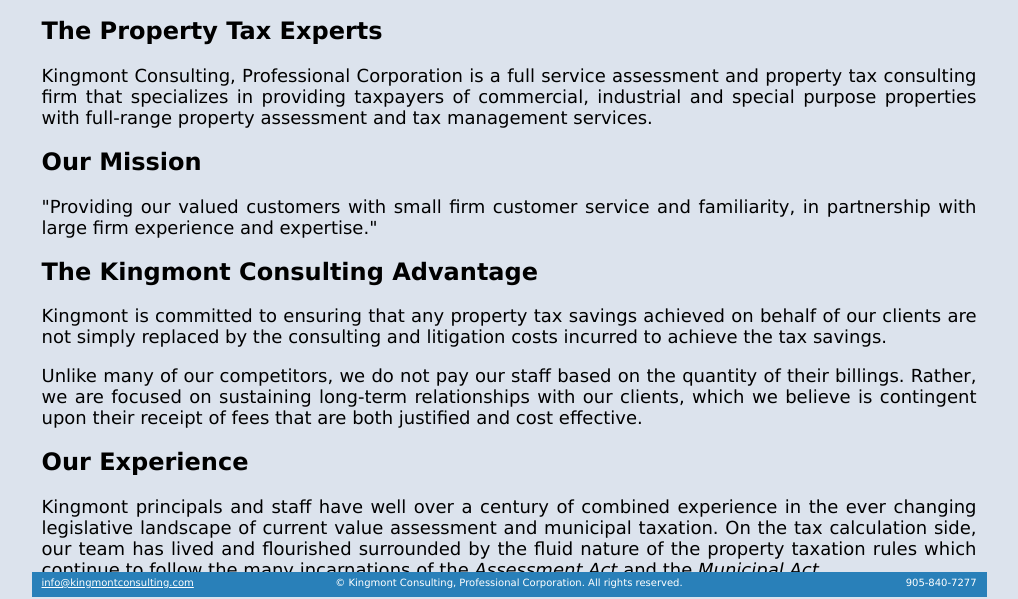
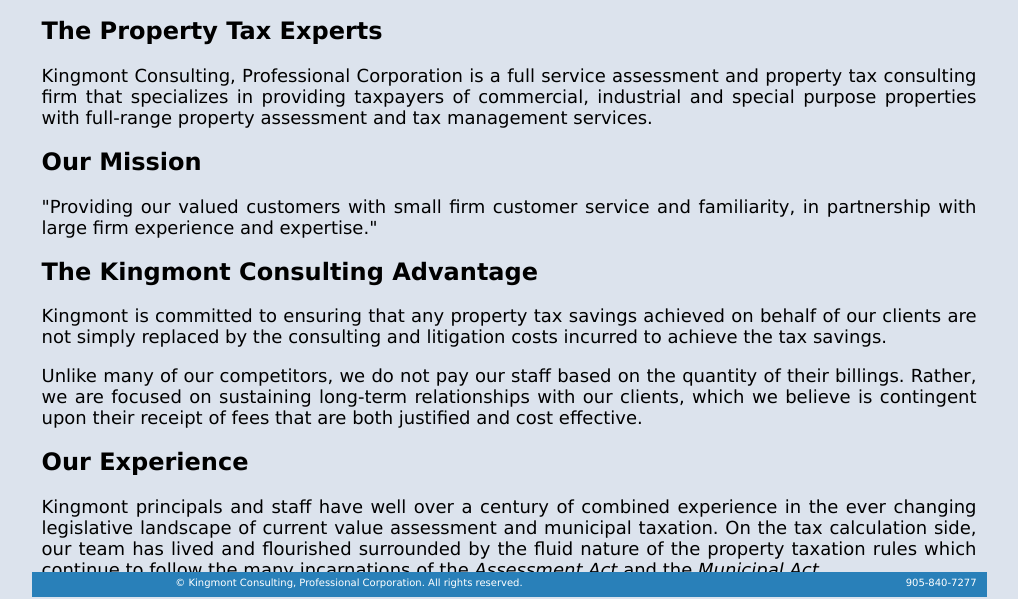
Before and after one commit to kingmont/kingmont.github.io, a plain HTML site: page index.html in a window 1280 px wide. Shown: the part 203-802 px from the top of the page, without its empty margins (131-1149 px from the left). Drawn offline with Linux system fonts and the light colour scheme.

Commit message:
Update index.html

```diff
--- a/index.html
+++ b/index.html
@@ -289,7 +289,7 @@ li {
 				</p>
 				<p>
 					General Inquiry<br/>
-					Email: <a href="mailto:rhenry@kingmontconsulting.com">info@kingmontconsulting.com</a><br/>
+					Email: <a href="mailto:rhenry@kingmontconsulting.com">rhenry@kingmontconsulting.com</a><br/>
 					Phone: 905-840-7277<br/>
 					Fax: 905-840-2520
 				</p>
@@ -335,7 +335,6 @@ li {
 
   <div class="footer">
 		<div class="footer-left">
-			<a href="mailto:info@kingmontconsulting.com">info@kingmontconsulting.com</a>
 		</div>
     <div class="footer-center">
       © Kingmont Consulting, Professional Corporation. All rights reserved.
```
